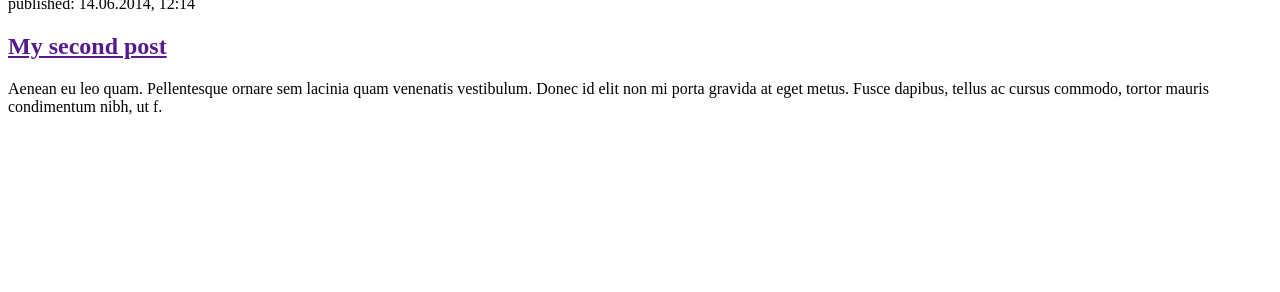
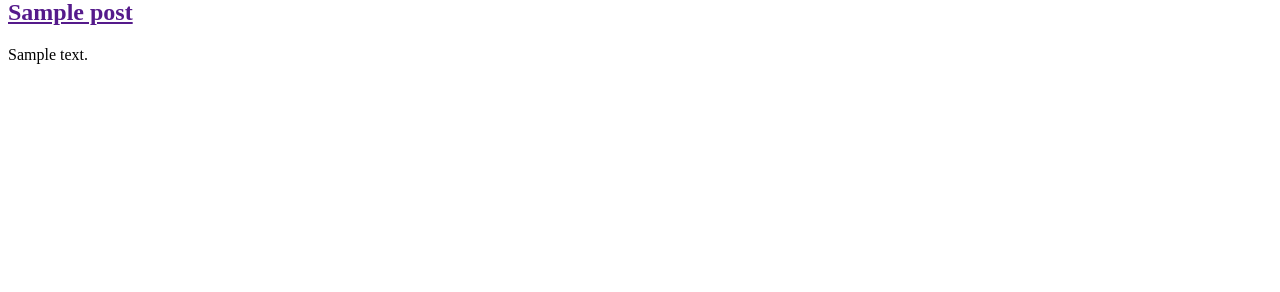
Before and after one commit to ja3farr/django_blog, a Django app: page / in a window 1280 px wide. Shown: the part 508-800 px from the top of the page. Run offline with Django 4.2, Linux system fonts and the light colour scheme; tables that the repository leaves empty hold one stand-in row (values such as "Sample post").

Commit message:
some changes on templates and views

```diff
--- a/miniblog/blog/templates/blog/post_list.html
+++ b/miniblog/blog/templates/blog/post_list.html
@@ -7,21 +7,22 @@
         <header>
             <h1><a href = '/'>django blog app</a></h1>
         </header>
+
         <article>
             <time>published : 1948</time>
             <h2><a href = "">my first blog site</a></h2>
             <p>
                 nineteen eighty four by george orwell .
                 <br>
-
                 <img src = "https://i0.wp.com/www.printmag.com/wp-content/uploads/2017/01/2a34d8_914e1ba913474c4ab47c1701d228da08mv2.jpg?fit=300%2C190&quality=89&ssl=1"
-                alt = "big brother is watching you:&LeftDoubleBracket;" width = 400 >
+                alt = "big brother is watching you:)" width = 400 >
             </p>
         </article>
         <article>
-            <time>published: 14.06.2014, 12:14</time>
-            <h2><a href="">My second post</a></h2>
-            <p>Aenean eu leo quam. Pellentesque ornare sem lacinia quam venenatis vestibulum. Donec id elit non mi porta gravida at eget metus. Fusce dapibus, tellus ac cursus commodo, tortor mauris condimentum nibh, ut f.</p>
+            {% for post in posts %}
+            <h2><a href="">{{ post.title }}</a></h2>
+            <p>{{ post.text|linebreaksbr }}</p>
+            {% endfor %}
         </article>
     </body>
 </html>
--- a/miniblog/blog/views.py
+++ b/miniblog/blog/views.py
@@ -1,4 +1,10 @@
 from django.shortcuts import render
+from .models import Post
+from django.utils import timezone
 
 def post_list(request):
-    return render(request, 'blog/post_list.html', {})
+    posts = Post.objects.filter(created_date__lte=timezone.now()).order_by('created_date')
+    context = {
+        'posts' : posts,
+    }
+    return render(request, 'blog/post_list.html', context=context)
```
